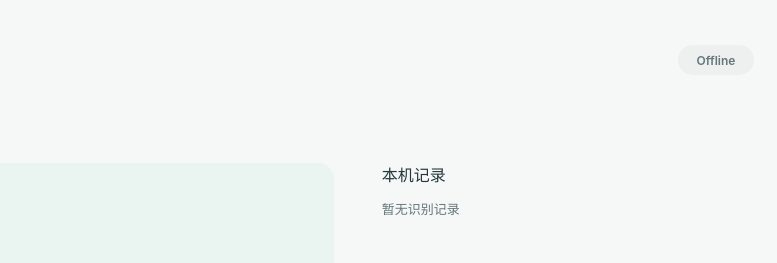
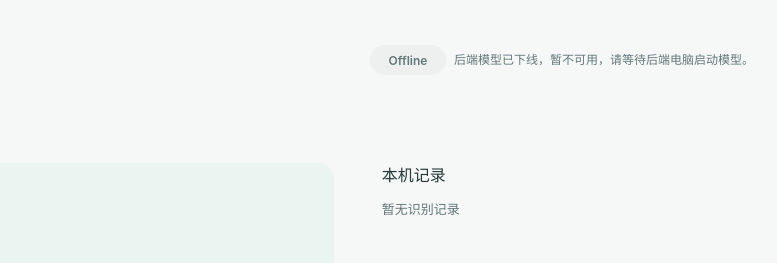
Before and after one commit to Maki3991/move-your-lips, a website built with Vite: page web/index.html in a window 1280 px wide. Shown: the top 263 px of the page, 338-1115 px from the left. Built offline with nearby package versions, Linux system fonts and the light colour scheme; files whose address does not match are found by name.

Commit message:
fix(web): explain offline model status beside badge

```diff
--- a/web/index.html
+++ b/web/index.html
@@ -16,7 +16,10 @@
         <div class="brand">
           <img src="/assets/lips.svg" alt="" />Move Your Lips
         </div>
-        <span id="status" class="badge">连接中</span>
+        <div class="status-group">
+          <span id="status" class="badge">连接中</span>
+          <span id="offline-hint" class="offline-hint" hidden>后端模型已下线，暂不可用，请等待后端电脑启动模型。</span>
+        </div>
       </header>
       <main>
         <section class="capture" aria-labelledby="title">
--- a/web/src/main.ts
+++ b/web/src/main.ts
@@ -212,6 +212,9 @@ function update() {
           }[health.state]
         : "连接中";
   badge.className = "badge " + (health?.state || "offline");
+  const showOfflineHint = badge.textContent === "Offline";
+  $("offline-hint").hidden = !showOfflineHint;
+  badge.closest("header")?.classList.toggle("has-offline-hint", showOfflineHint);
   $("camera-placeholder").hidden = !!stream || !!objectUrl;
   video.hidden = !stream && !objectUrl;
   video.controls = stage === "review";
--- a/web/src/style.css
+++ b/web/src/style.css
@@ -113,6 +113,26 @@ h2 {
 .badge.offline {
   background: #edf0ef;
   color: var(--secondary);
+}
+.status-group {
+  display: flex;
+  align-items: center;
+  gap: 8px;
+  max-width: 100%;
+}
+.status-group .badge {
+  flex-shrink: 0;
+}
+.offline-hint {
+  max-width: 300px;
+  font-size: 12px;
+  line-height: 1.5;
+  color: var(--secondary);
+}
+.header.has-offline-hint {
+  height: auto;
+  min-height: 40px;
+  flex-wrap: wrap;
 }
 .badge.full {
   background: #fff0df;
```
